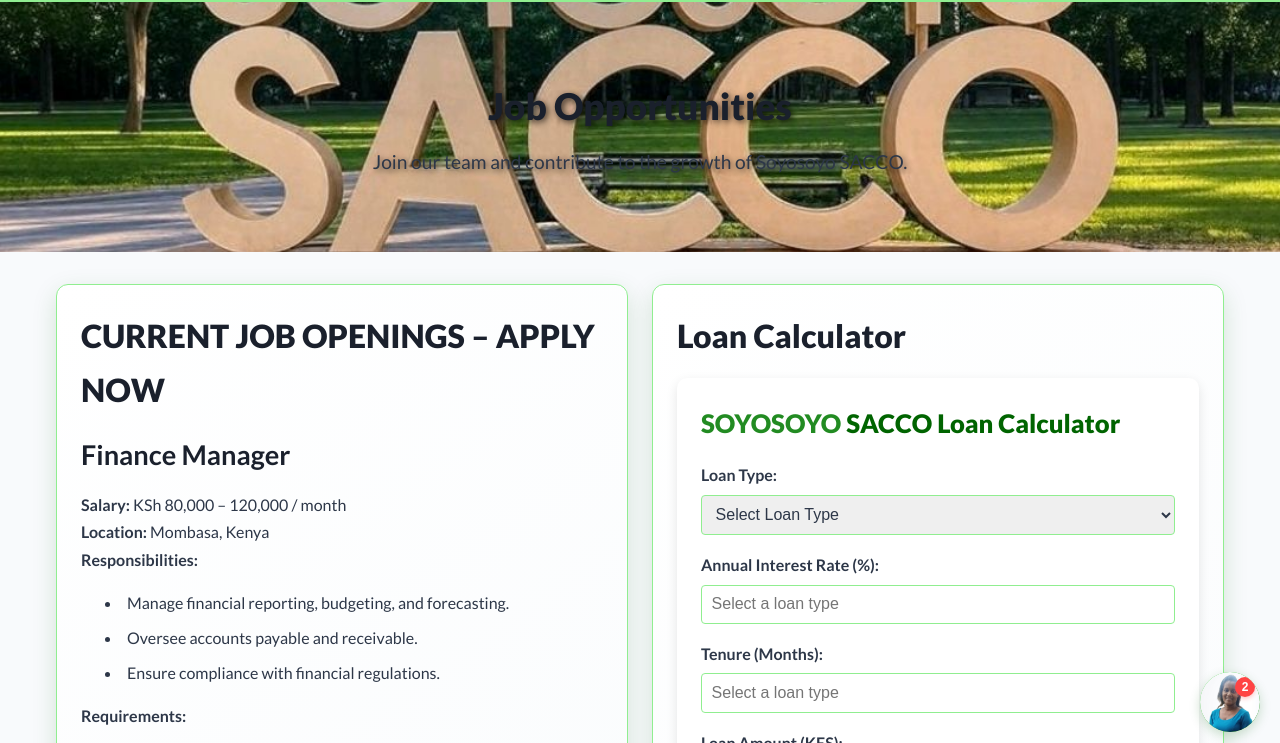
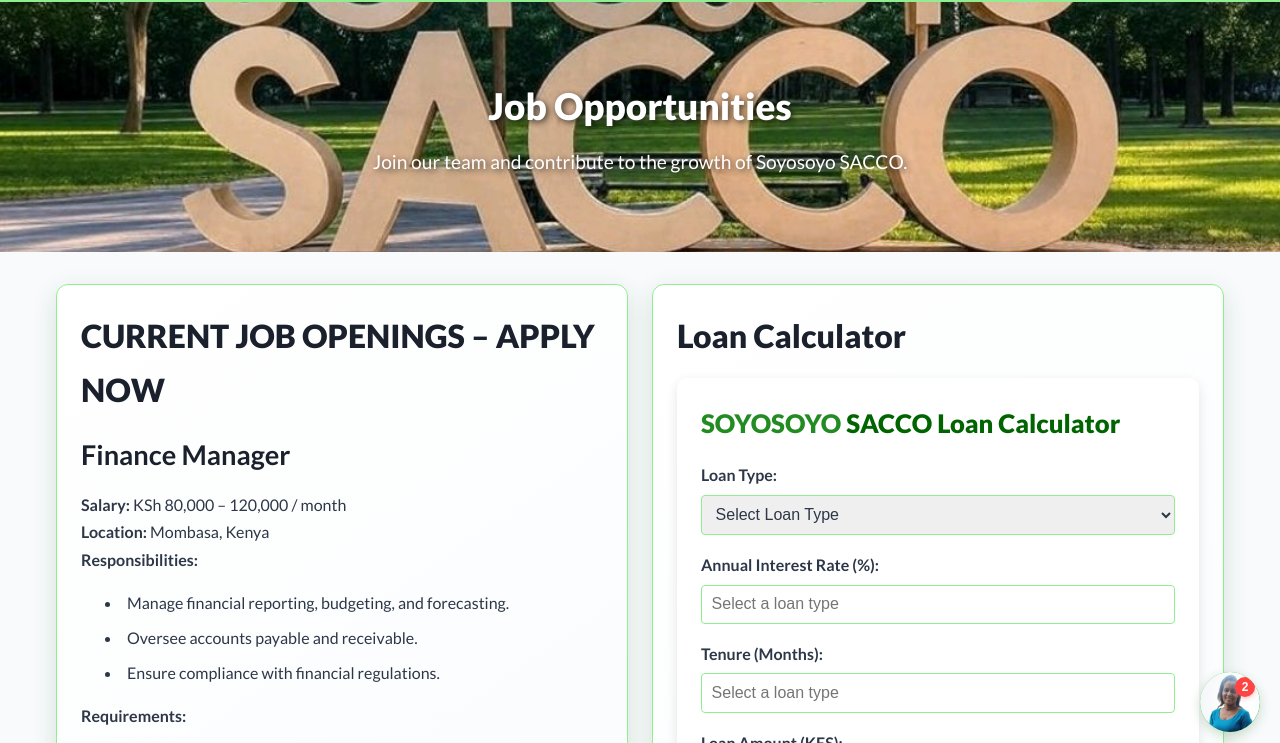
Before and after one commit to nylageneralsuppliesltd-lab/soyosoyosacco-trial, a plain HTML site: page docs/Jobs.html in a window 1280 px wide. Shown: the part 48-791 px from the top of the page. Drawn offline with Linux system fonts and the light colour scheme.

Commit message:
Update style.css

```diff
--- a/docs/style.css
+++ b/docs/style.css
@@ -1,9 +1,24 @@
-/* ========================================
-   SOYOSOYO SACCO – FULLY RESTORED & MODERNIZED
-   Version: 9 | Cache-busted: ?v=9
-   Preserves ALL original elements (calculator, forms, tables)
-   Fixes: round logos, header image, mobile menu, layout gaps
-   ======================================== */
+/* -------------------------------------------------
+   SOYOSOYO SACCO – FINAL v10
+   Fixes:
+   • Header banner text = pure white
+   • Keeps all previous fixes (round logos, mobile menu, etc.)
+   ------------------------------------------------- */
+
+/* (All previous CSS from v9 remains unchanged) */
+
+/* === HEADER BANNER TEXT – PURE WHITE === */
+header.site-header .banner-text,
+header.site-header .banner-text h1,
+header.site-header .banner-text p {
+    color: #ffffff !important;
+    text-shadow: 2px 2px 6px rgba(0,0,0,0.7) !important;
+}
+
+/* Optional: stronger contrast on dark images */
+header.site-header .banner-text h1 {
+    font-weight: 900 !important;
+}
 
 /* ----------------- RESET & BASE ----------------- */
 *, *::before, *::after { margin:0; padding:0; box-sizing:border-box; }
```
